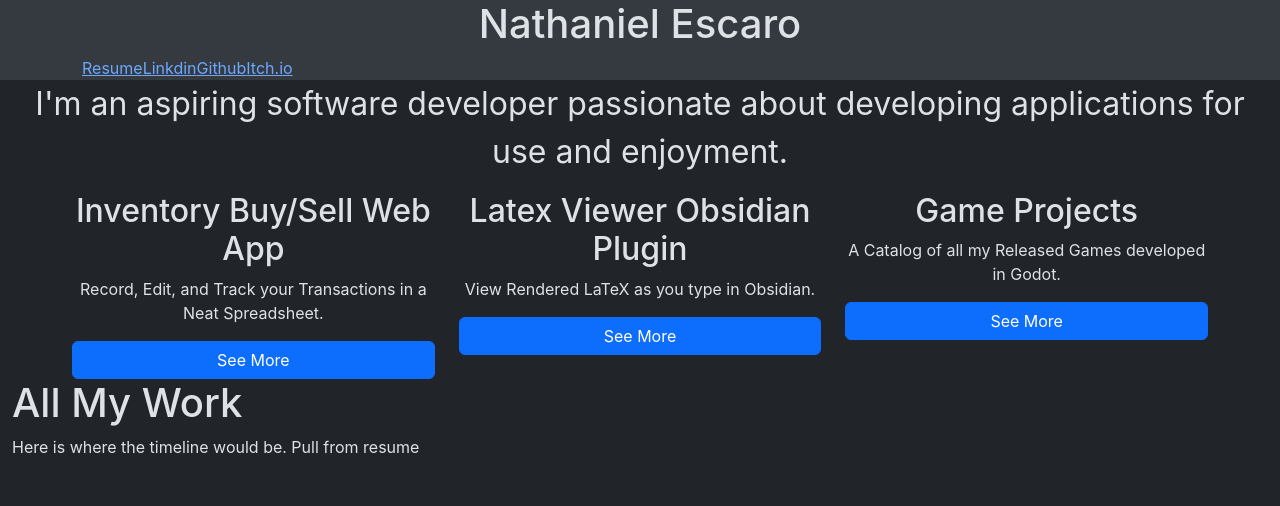
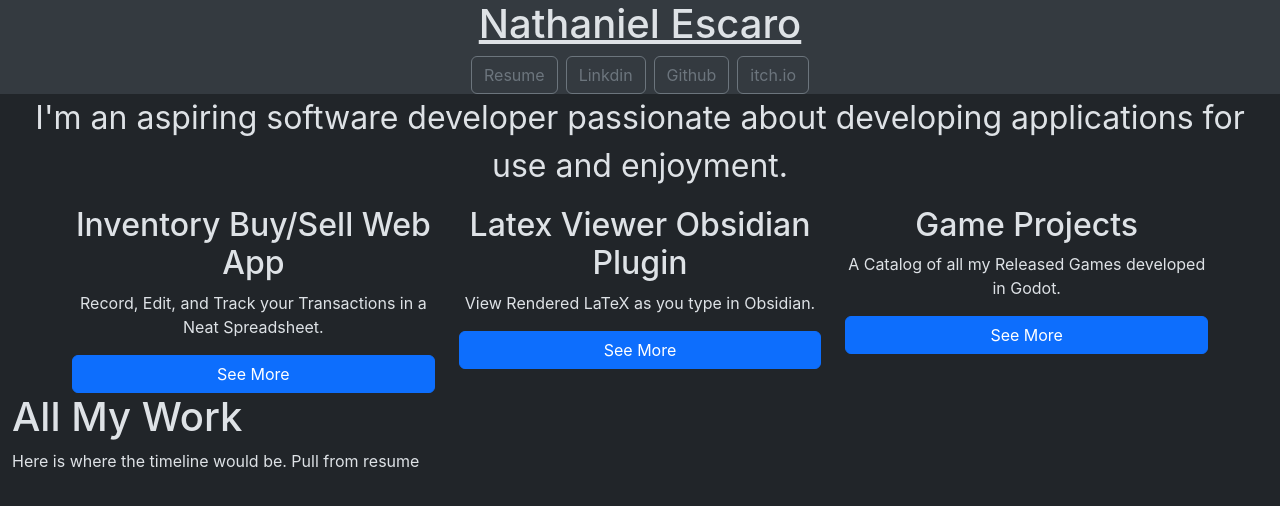
Before and after one commit to butterman0423/butterman0423.github.io, a React (Create React App) app: page / in a window 1280 px wide. Shown: the top 506 px of the page. Built offline with nearby package versions, Linux system fonts and the light colour scheme.

Commit message:
Formatted Link Buttons

```diff
--- a/src/pages/home/AboutMe.tsx
+++ b/src/pages/home/AboutMe.tsx
@@ -1,14 +1,23 @@
 export default function AboutMe() {
+    const links = [
+        { href: '/20240719_Resume.docx.pdf', text: 'Resume' },
+        { href: 'https://www.linkedin.com/in/nathaniel-andre-escaro-745099251', text: 'Linkdin' },
+        { href: 'https://github.com/butterman0423', text: 'Github' },
+        { href: 'https://butterman423.itch.io/', text: 'itch.io'}
+    ]
+    .map(({ href, text }) => {
+        return (
+            <div className="col">
+                <a className="btn btn-outline-secondary" href={href}>{ text }</a>
+            </div>
+        );
+    })
+
     return (
         <div className="container">
-            <h1 className="text-center">Nathaniel Escaro</h1>
-            <div className="row">
-                <div className="col">
-                    <a href="/20240719_Resume.docx.pdf">Resume</a>
-                    <a href="https://www.linkedin.com/in/nathaniel-andre-escaro-745099251">Linkdin</a>
-                    <a href="https://github.com/butterman0423">Github</a>
-                    <a href="https://butterman423.itch.io/">Itch.io</a>
-                </div>
+            <h1 className="text-center text-decoration-underline">Nathaniel Escaro</h1>
+            <div className="row row-cols-auto gx-2 justify-content-center">
+                { links }
             </div>
         </div>
     );
```
